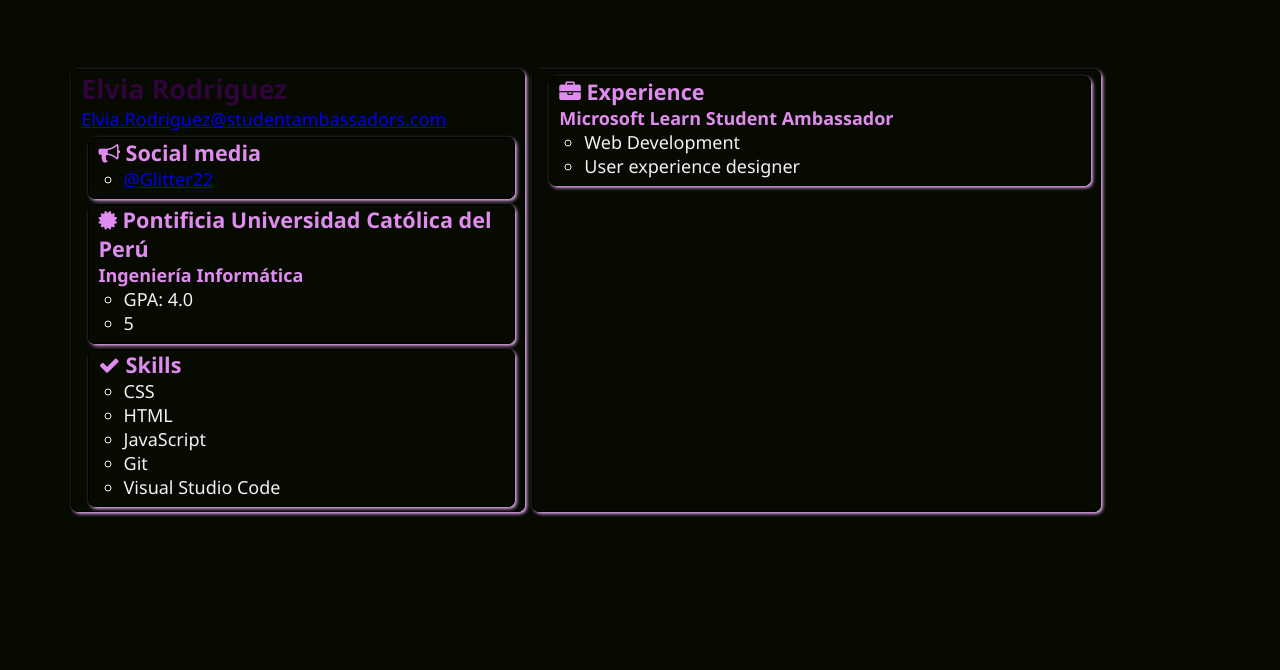
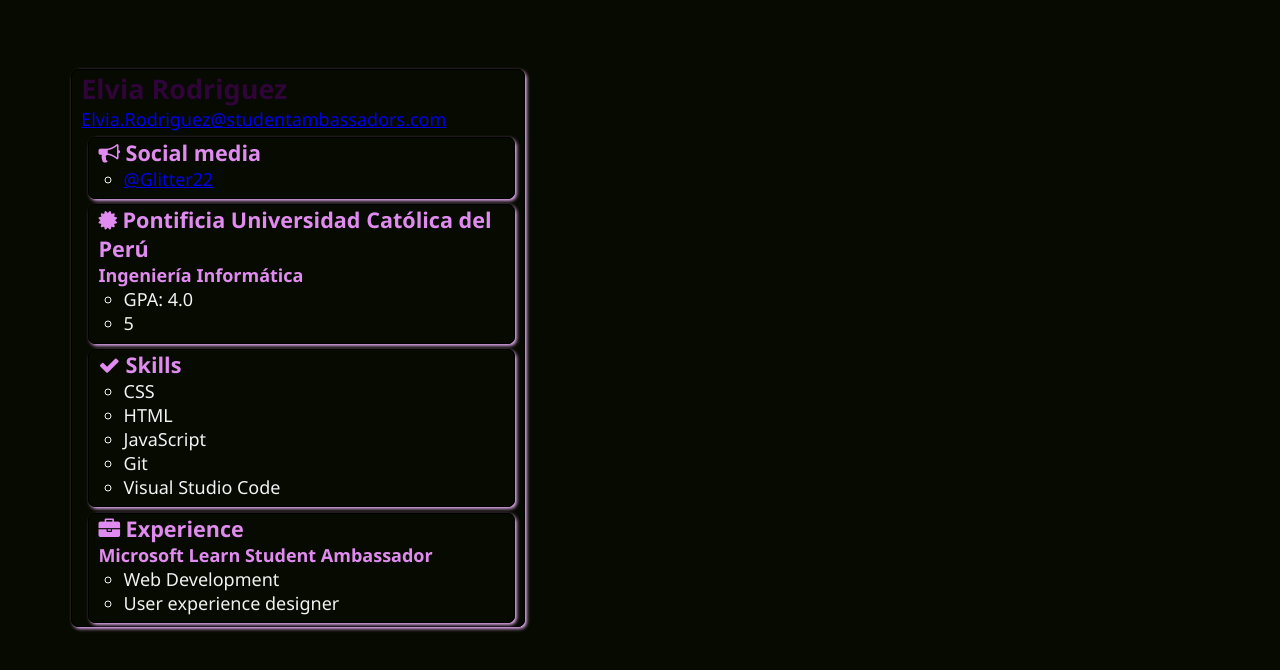
Before and after one commit to Glitter22/SATechnicalOnboarding, a plain HTML site: page src/index.html in a window 1280 px wide. Drawn offline with Linux system fonts and the light colour scheme.

Commit message:
Update index.html

```diff
--- a/src/index.html
+++ b/src/index.html
@@ -52,8 +52,6 @@
                     <li>Visual Studio Code</li>
                 </ul>
             </section>
-        </article>
-        <article class="box">
             <section class="box">
                 <h2>
                     <i class="fa fa-briefcase" aria-hidden="true"></i>
@@ -65,10 +63,8 @@
                     <li>User experience designer </li>
                 </ul>
             </section>
+        </article>
 
-            </section>
-
-        </article>
 
     </main>
 </body>
```
